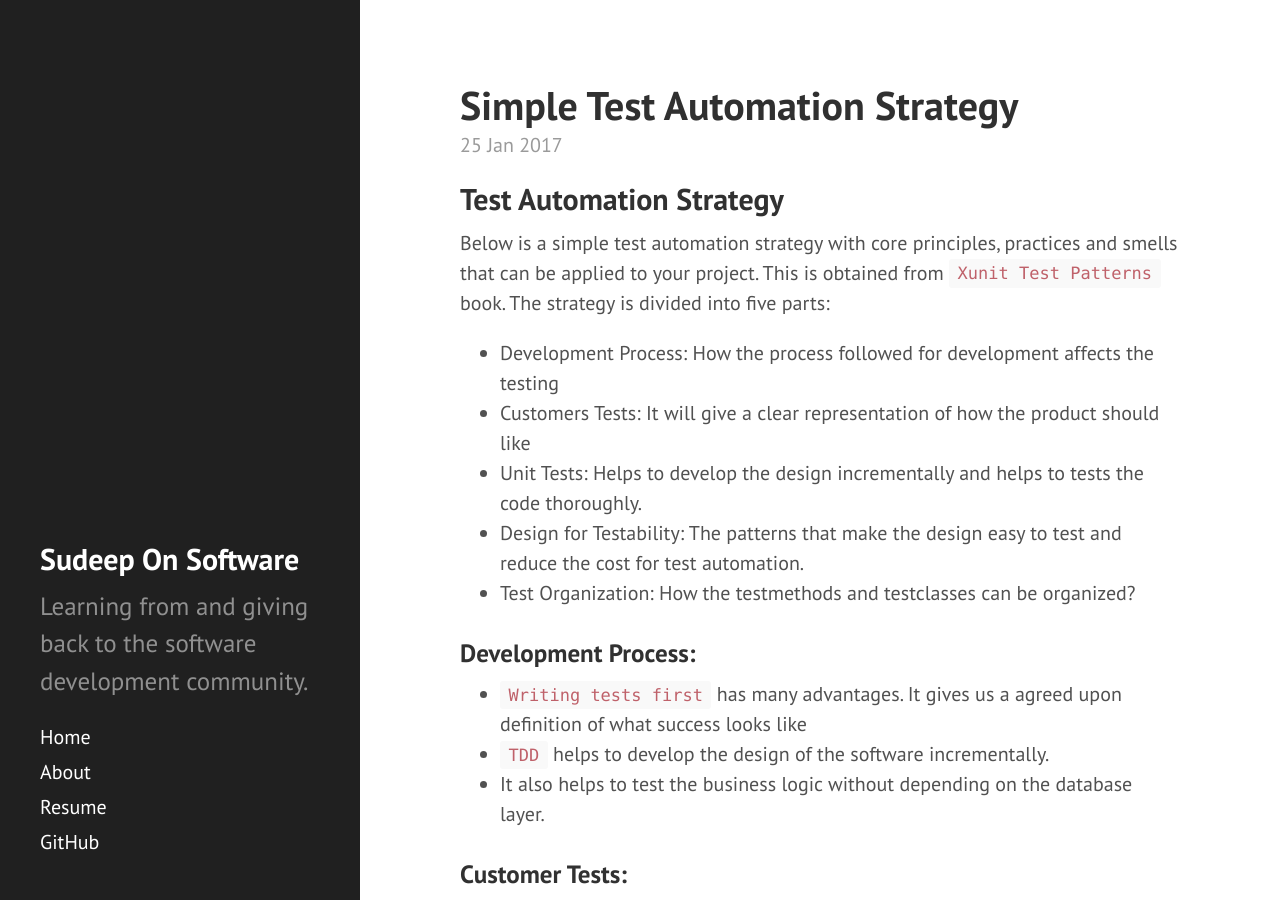
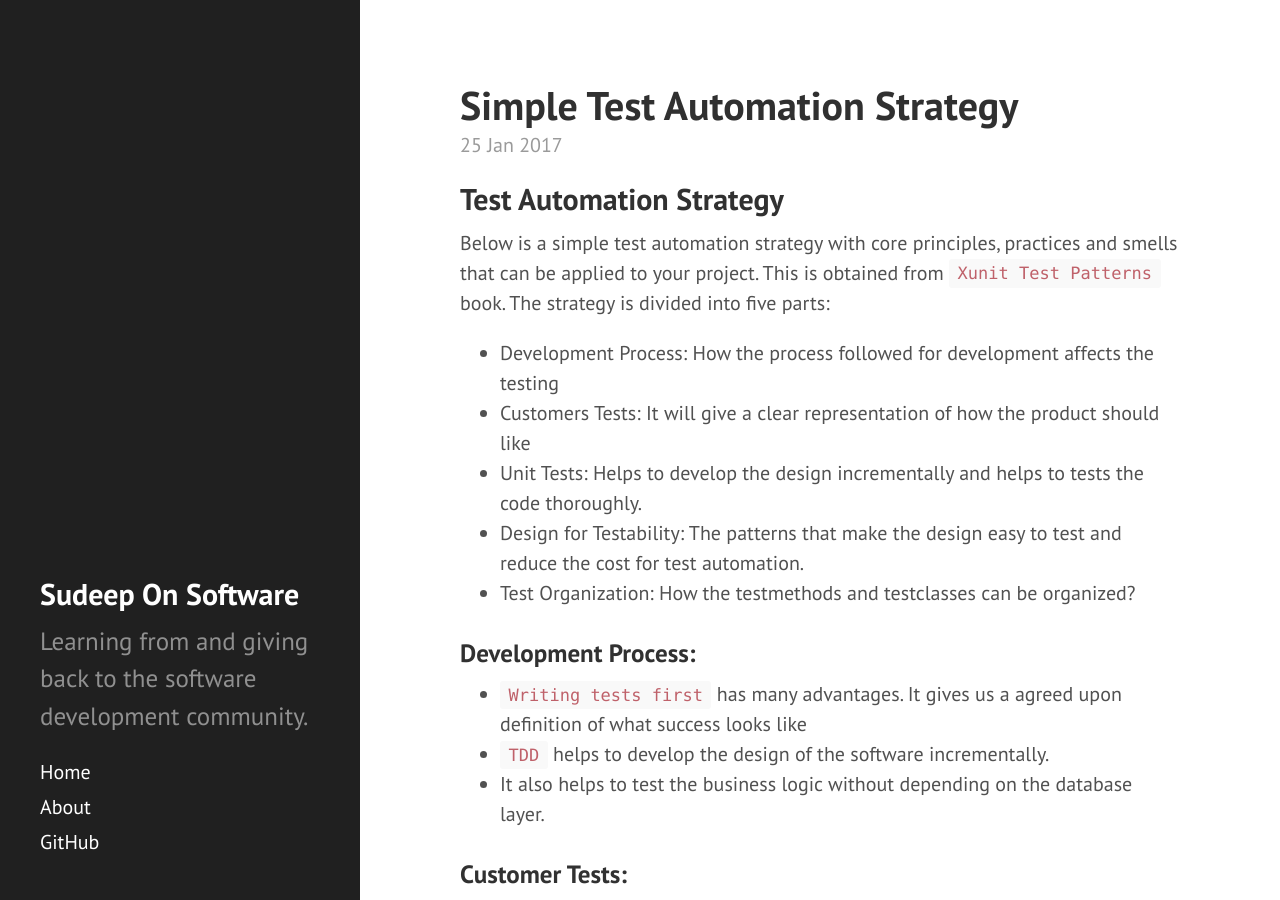
Before and after one commit to SRELETI/sreleti.github.io, a Jekyll site: the page built from index.html, in a window 1280 px wide and 900 px high. Built offline with Jekyll 4.4.1, drawn with Linux system fonts in a browser that asks for light colours; the list of posts is cut into pages by our own code.

Commit message:
Update sidebar.html

```diff
--- a/_includes/sidebar.html
+++ b/_includes/sidebar.html
@@ -26,7 +26,6 @@
         {% endif %}
       {% endfor %}
 
-      <a class="sidebar-nav-item" href="{{ site.github.repo }}/Resume/blob/master/Resume_SudeepReddy.pdf" target="_blank">Resume</a>
       <a class="sidebar-nav-item" href="{{ site.github.repo }}" target="_blank">GitHub</a>
     </nav>
   </div>
```
